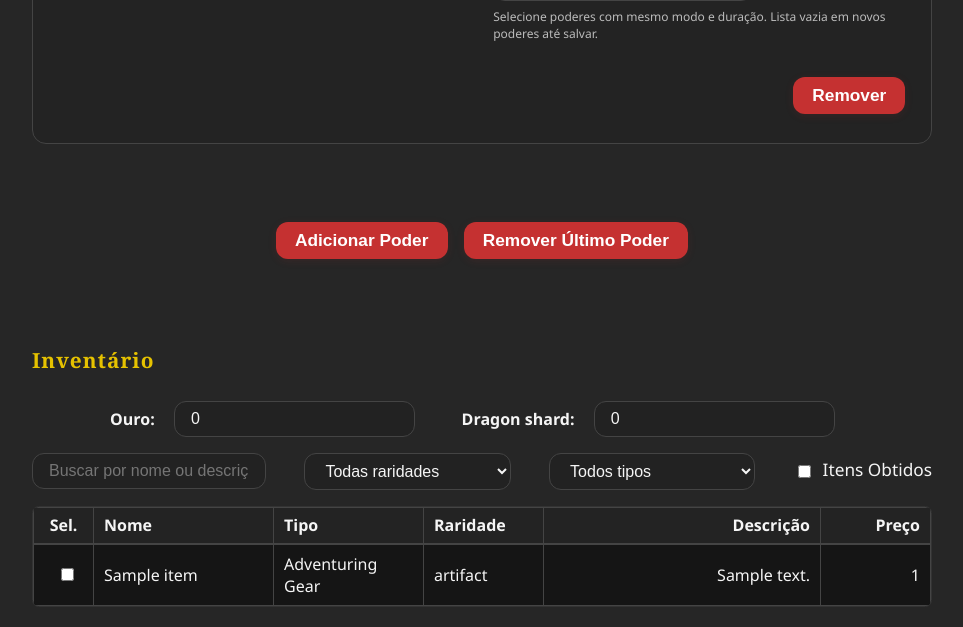
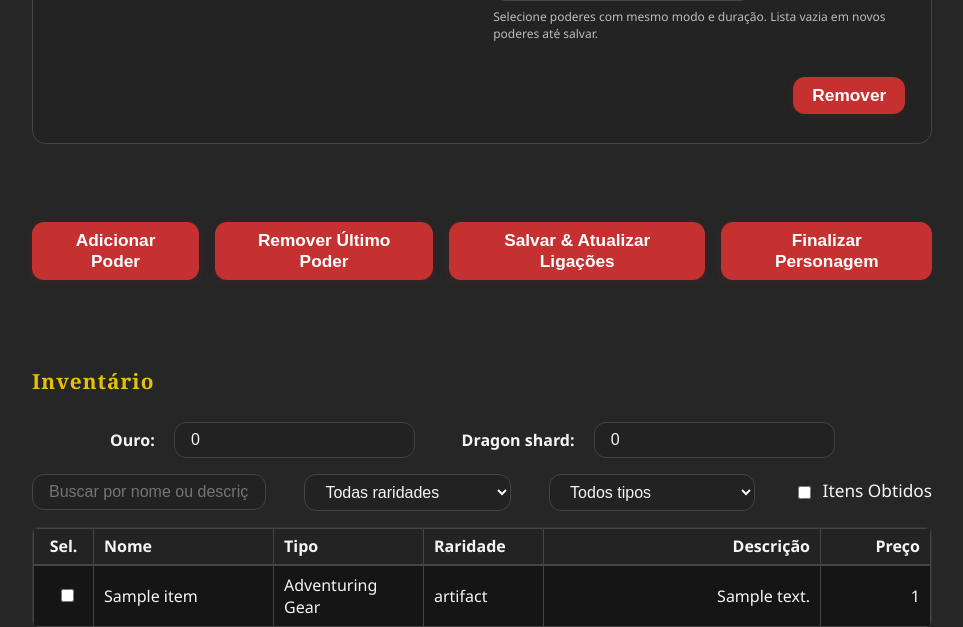
Before and after one commit to gitGabrielCastilho/mm3_rpg, a Django app: page /personagens/criar/ in a window 1280 px wide. Shown: the part 2563-3190 px from the top of the page, without its empty margins (158-1121 px from the left). Run offline with Django 5.2, Linux system fonts and the light colour scheme; the first user in the database is signed in; tables that the repository leaves empty hold one stand-in row (Sample ...).

Commit message:
Add draft handling and update actions for character creation form

```diff
--- a/personagens/templates/personagens/criar_personagem.html
+++ b/personagens/templates/personagens/criar_personagem.html
@@ -161,6 +161,11 @@
       <div style="margin-top:1.5rem; display:flex; gap:1rem; justify-content:center;">
         <button type="button" class="btn btn-danger" onclick="adicionarPoder()">Adicionar Poder</button>
         <button type="button" class="btn btn-danger" onclick="removerPoder()">Remover Último Poder</button>
+        {% if draft_personagem %}
+          <input type="hidden" name="draft_id" value="{{ draft_personagem.id }}">
+        {% endif %}
+        <button type="submit" class="btn btn-primary" name="action" value="add_power">Salvar & Atualizar Ligações</button>
+        <button type="submit" class="btn btn-success" name="action" value="finalizar">Finalizar Personagem</button>
       </div>
       <div class="inventario-largo">
         <h2>Inventário</h2>
--- a/personagens/views.py
+++ b/personagens/views.py
@@ -50,15 +50,22 @@ def criar_personagem(request):
         sala_atual = None
     if not sala_atual:
         return redirect('listar_salas')
+    draft_id = request.GET.get('draft') or request.POST.get('draft_id')
+    personagem_draft = None
+    if draft_id:
+        try:
+            personagem_draft = Personagem.objects.get(id=draft_id, usuario=request.user, is_npc=False, sala=sala_atual)
+        except Personagem.DoesNotExist:
+            personagem_draft = None
+
     if request.method == 'POST':
-        form = PersonagemForm(request.POST, request.FILES)
-        inventario_form = InventarioForm(request.POST)
-        formset = PoderFormSet(request.POST, request.FILES, prefix='poder_set')
+        action = request.POST.get('action')  # 'add_power' ou 'finalizar'
+        form = PersonagemForm(request.POST, request.FILES, instance=personagem_draft)
+        inventario_form = InventarioForm(request.POST, instance=getattr(personagem_draft, 'inventario', None))
+        formset = PoderFormSet(request.POST, request.FILES, instance=personagem_draft, prefix='poder_set')
 
-        # Etapa 1: validar formulários básicos (exceto M2M ligados que dependem de PKs)
         basicos_ok = form.is_valid() and inventario_form.is_valid() and formset.is_valid()
         if basicos_ok:
-            # Criar personagem e inventário primeiro
             personagem = form.save(commit=False)
             personagem.usuario = request.user
             personagem.sala = sala_atual
@@ -69,7 +76,6 @@ def criar_personagem(request):
             inventario.save()
             inventario_form.save_m2m()
 
-            # Salvar poderes sem ainda definir ligados
             poderes_forms = formset.save(commit=False)
             vantagens_ids = set(request.POST.getlist('vantagens'))
             personagem.vantagens.set(vantagens_ids)
@@ -83,11 +89,9 @@ def criar_personagem(request):
                     inventario.itens.add(poder.item_origem)
             personagem.vantagens.set(vantagens_ids)
 
-            # Tratamento de exclusões marcadas
             for obj in formset.deleted_objects:
                 obj.delete()
 
-            # Etapa 2: aplicar ligações agora que todos têm PK
             for f in formset.forms:
                 if not hasattr(f, 'cleaned_data'):
                     continue
@@ -96,15 +100,25 @@ def criar_personagem(request):
                     continue
                 ligados_sel = f.cleaned_data.get('ligados')
                 if ligados_sel is not None:
-                    # Filtra apenas poderes deste personagem e evita auto‑referência
                     inst.ligados.set([p for p in ligados_sel if p.personagem_id == personagem.id and p.pk != inst.pk and p.modo == inst.modo and p.duracao == inst.duracao])
             formset.save_m2m()
-            return redirect('listar_personagens')
-        # Caso falhe validação básica, continua fluxo para re-renderizar com erros
+
+            if action == 'add_power':
+                # Redireciona para o mesmo create em modo draft para atualizar selects
+                return redirect(f"/personagens/criar/?draft={personagem.id}")
+            else:
+                return redirect('listar_personagens')
+        # caso inválido, se já existe draft mantém instance para reexibir erros
+        personagem_draft = form.instance if form.instance.pk else personagem_draft
     else:
-        form = PersonagemForm()
-        inventario_form = InventarioForm()
-        formset = PoderFormSet(prefix='poder_set')
+        if personagem_draft:
+            form = PersonagemForm(instance=personagem_draft)
+            inventario_form = InventarioForm(instance=getattr(personagem_draft, 'inventario', None))
+            formset = PoderFormSet(instance=personagem_draft, prefix='poder_set')
+        else:
+            form = PersonagemForm()
+            inventario_form = InventarioForm()
+            formset = PoderFormSet(prefix='poder_set')
 
     pericias = [
         'acrobacias', 'atletismo', 'combate_distancia', 'combate_corpo', 'enganacao',
@@ -120,6 +134,7 @@ def criar_personagem(request):
         'inventario_form': inventario_form,
         'formset': formset,
         'itens_possuido_ids': [],
+        'draft_personagem': personagem_draft,
         'caracteristicas': [
             'forca', 'vigor', 'destreza', 'agilidade', 'luta', 'inteligencia', 'prontidao', 'presenca'
         ],
```
